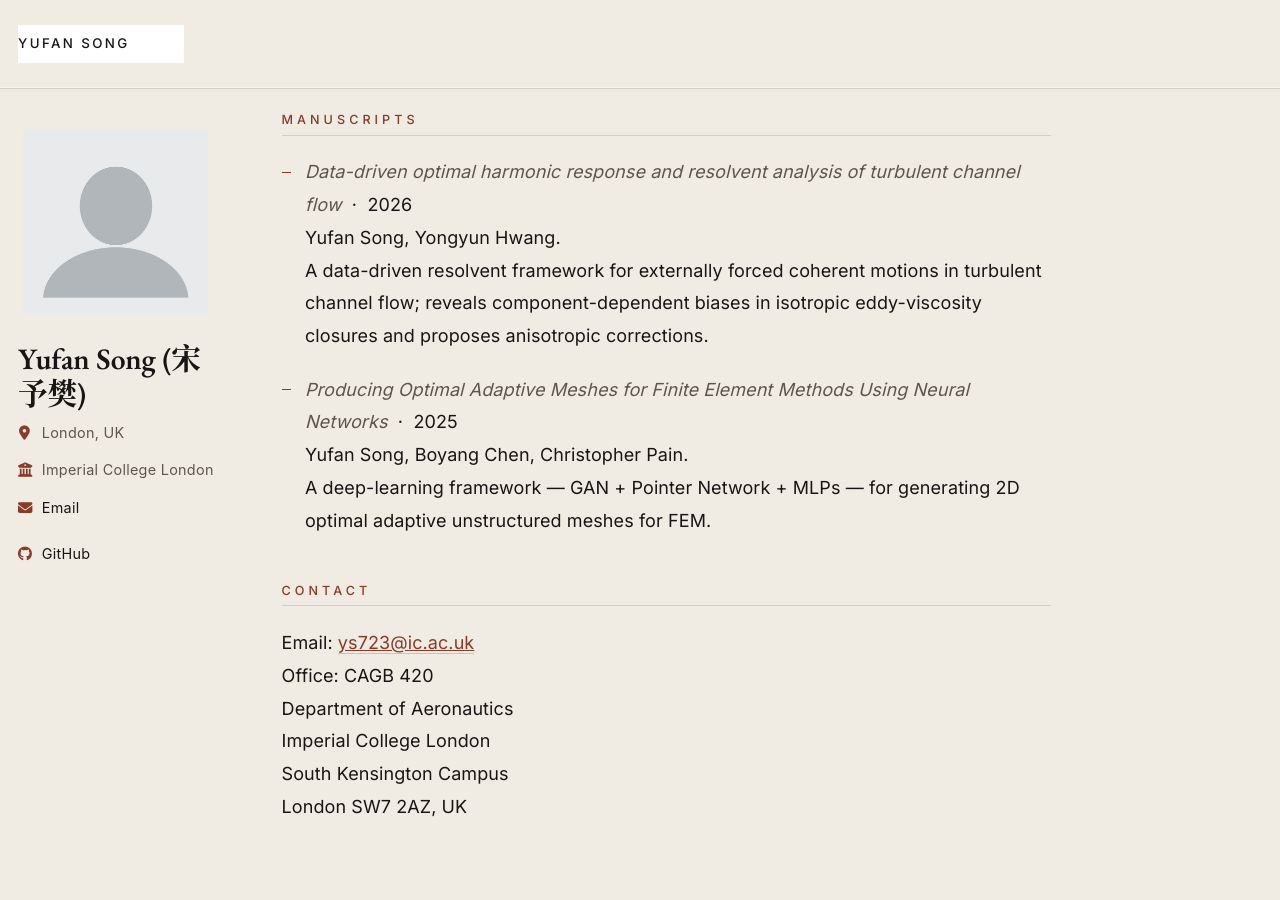
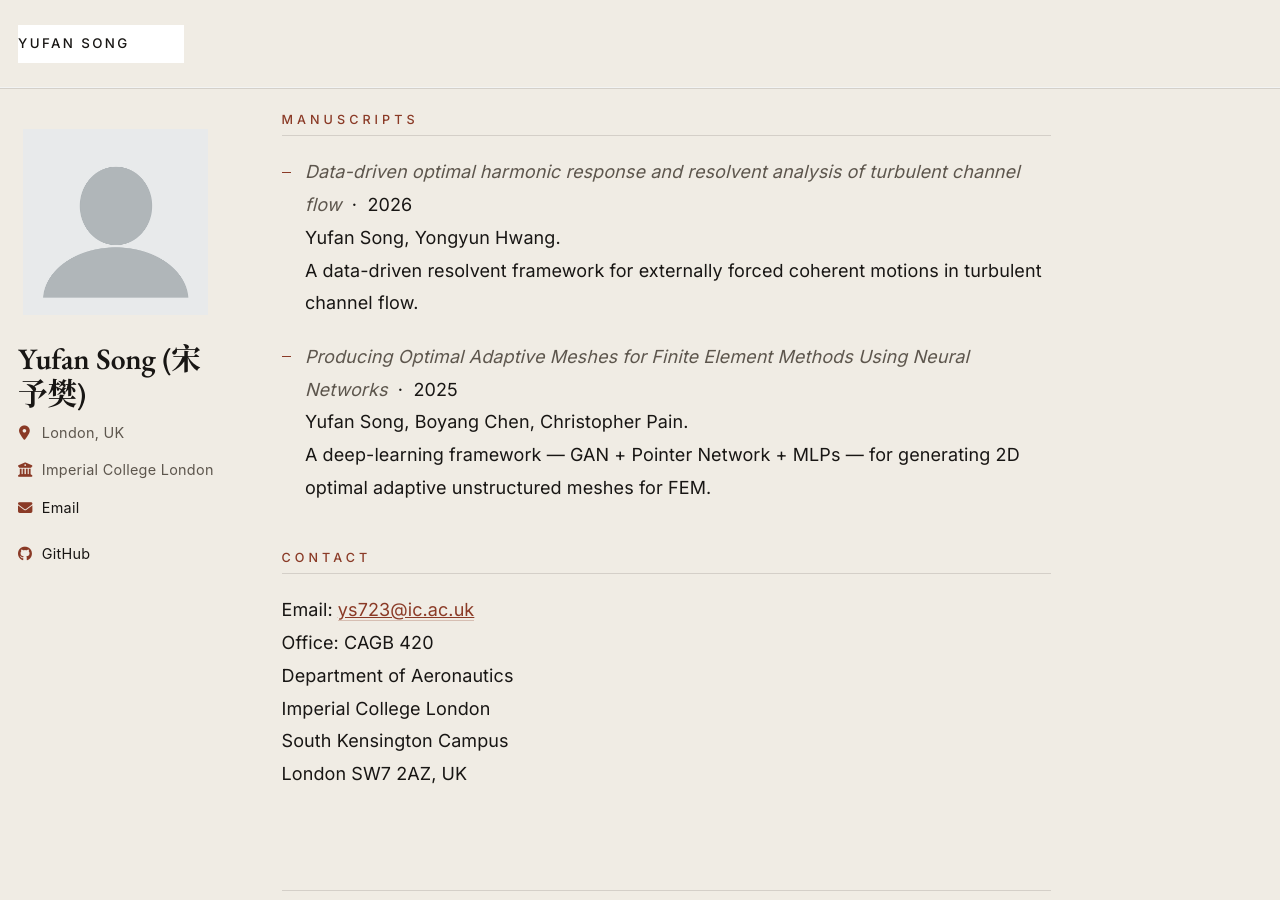
Before and after one commit to songyufan1005/yufansong.github.io, a Jekyll site: the page built from _pages/about.md, in a window 1280 px wide and 900 px high, scrolled down 999 px. Built offline with Jekyll 4.4.1, drawn with Linux system fonts in a browser that asks for light colours; a script bundle is joined from its source files by our own code; library files that are not in the unit come from our copies.

Commit message:
Trim JFM manuscript description to a single line
Co-Authored-By: Claude Opus 4.7 (1M context) <noreply@anthropic.com>

```diff
--- a/_pages/about.md
+++ b/_pages/about.md
@@ -35,7 +35,7 @@ Manuscripts
 ======
 - *Data-driven optimal harmonic response and resolvent analysis of turbulent channel flow* &nbsp;·&nbsp; 2026
 Yufan Song, Yongyun Hwang.
-A data-driven resolvent framework for externally forced coherent motions in turbulent channel flow; reveals component-dependent biases in isotropic eddy-viscosity closures and proposes anisotropic corrections.
+A data-driven resolvent framework for externally forced coherent motions in turbulent channel flow.
 
 - *Producing Optimal Adaptive Meshes for Finite Element Methods Using Neural Networks* &nbsp;·&nbsp; 2025
 Yufan Song, Boyang Chen, Christopher Pain.
```
